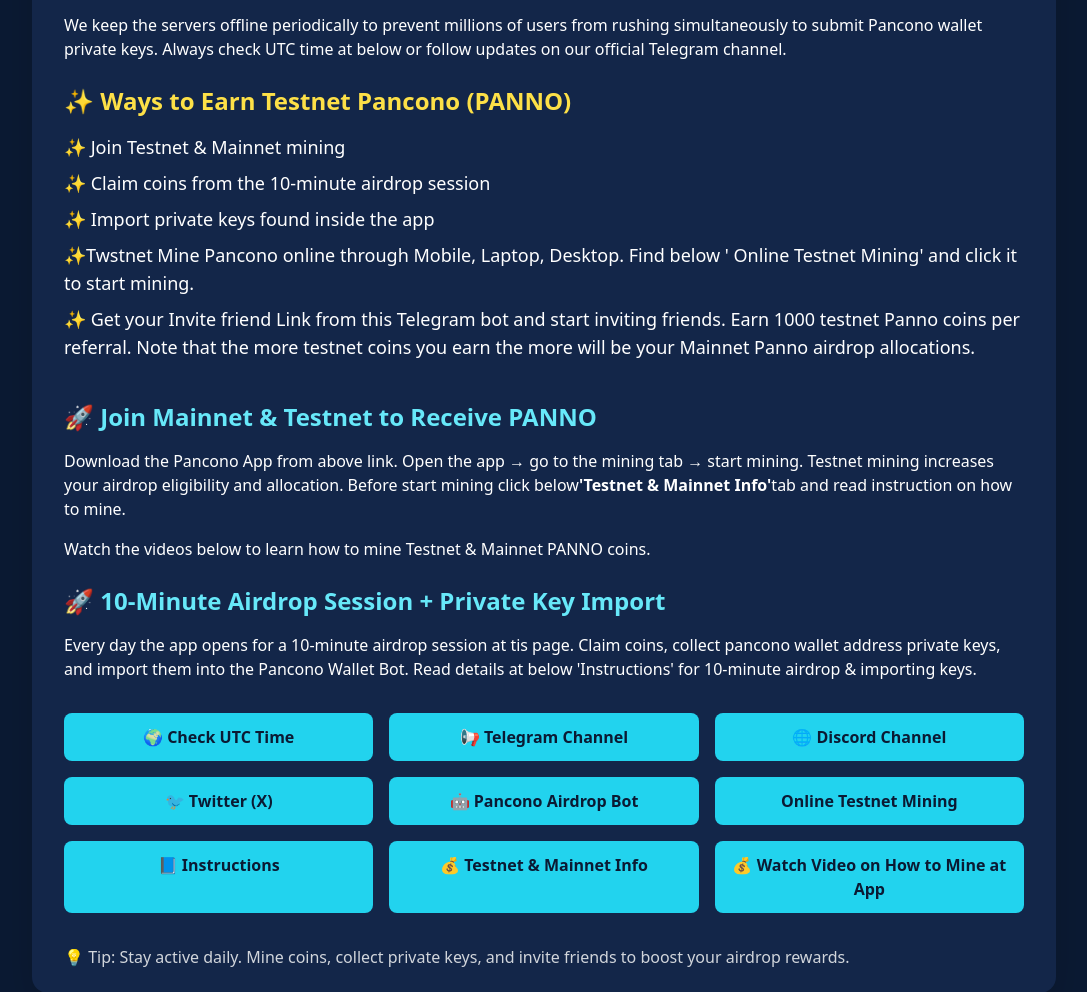
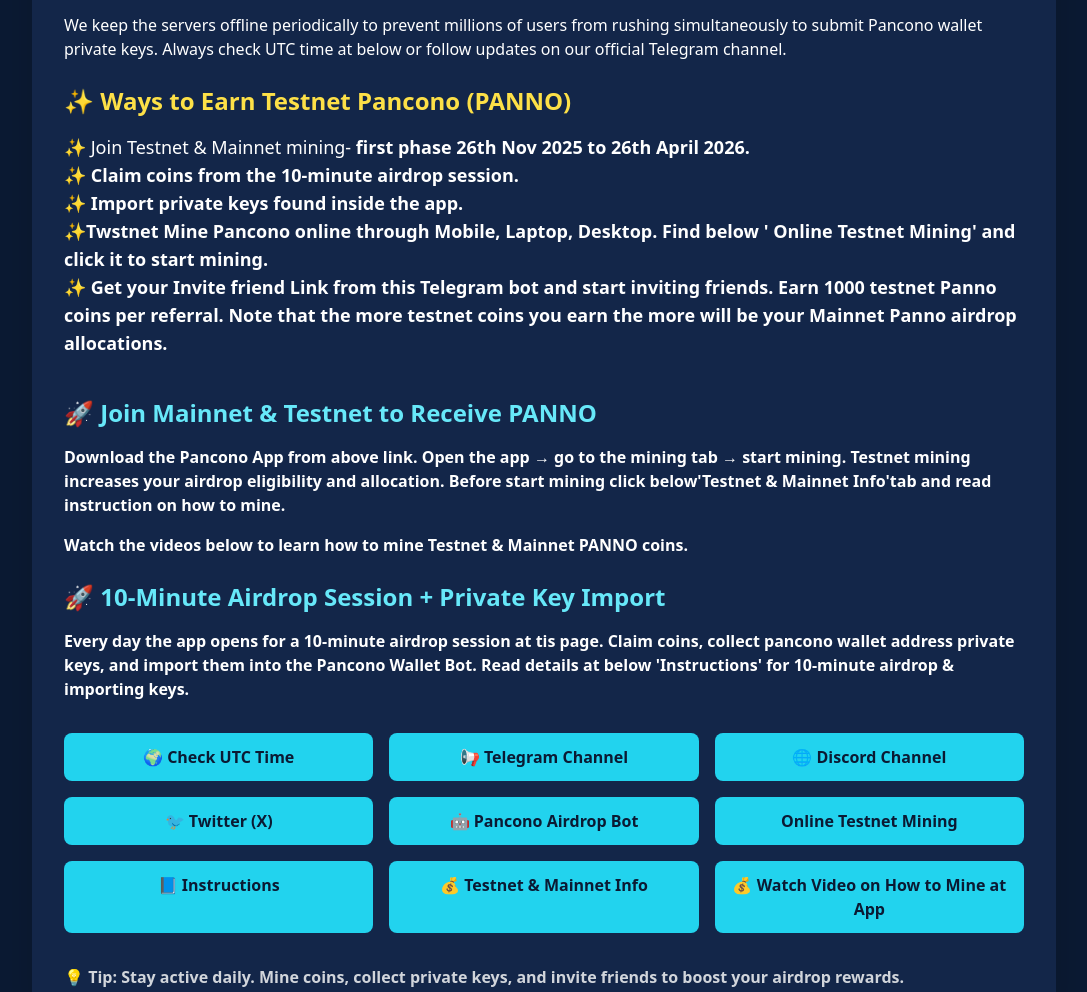
Before and after one commit to ChaserOd/Pancono_app_site, a plain HTML site: page index.html in a window 1280 px wide. Shown: the part 1184-2176 px from the top of the page, without its empty margins (96-1183 px from the left). Drawn offline with nearby package versions, Linux system fonts and the light colour scheme.

Commit message:
Update index.html

```diff
--- a/index.html
+++ b/index.html
@@ -126,9 +126,9 @@
     <h2 class="text-2xl font-bold text-yellow-300 mb-4">✨ Ways to Earn Testnet Pancono (PANNO)</h2>
 
     <ul class="space-y-2 text-lg">
-      <li>✨ Join Testnet & Mainnet mining</li>
-      <li>✨ Claim coins from the 10-minute airdrop session</li>
-      <li>✨ Import private keys found inside the app</li>
+      <li>✨ Join Testnet & Mainnet mining- <strong>first phase 26th Nov 2025 to 26th April 2026.</li>
+      <li>✨ Claim coins from the 10-minute airdrop session.</li>
+      <li>✨ Import private keys found inside the app.</li>
        <li>✨Twstnet Mine Pancono online through Mobile, Laptop, Desktop. Find below ' Online Testnet Mining' and click it to start mining.</li>
       <li>✨ Get your Invite friend Link from this Telegram bot and start inviting friends. Earn 1000 testnet Panno coins per referral. Note that the more testnet coins you earn the more will be your Mainnet Panno airdrop allocations.</li>
     </ul>
```
